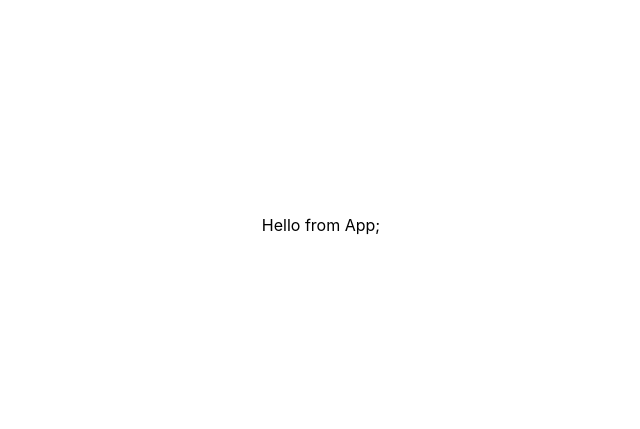
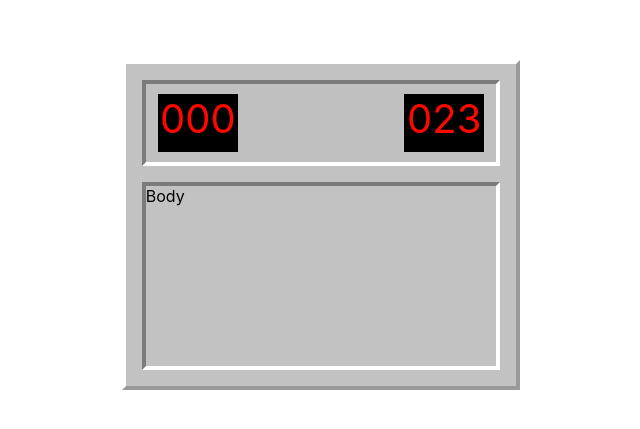
Before and after one commit to Saad-Daoud/React-demineur-ty, a React (Create React App) app: page / in a window 1280 px wide. Shown: the part 175-604 px from the top of the page, without its empty margins (319-959 px from the left). Built offline with nearby package versions, Linux system fonts and the light colour scheme.

Commit message:
part1 30'

```diff
--- a/src/components/App/App.scss
+++ b/src/components/App/App.scss
@@ -1,2 +1,29 @@
 .App {
+    background: #c2c2c2;
+    padding: 16px;
+    border-width: 4px;
+    border-style: solid;
+    border-color: white #999 #999 white;
 }
+
+.Header{
+    background: #C0C0C0;
+    padding: 10px 12px;
+    border-width: 4px;
+    border-style: solid;
+    border-color: #7b7b7b white white #7b7b7b;
+    display: flex;
+    justify-content: space-between;
+    align-items: center;
+}
+
+.Body{
+    margin-top: 16px;
+    border-width: 4px;
+    border-style: solid;
+    border-color: #7b7b7b white white #7b7b7b;
+    display: grid;
+    grid-template-rows: repeat(9, 1fr);
+    grid-template-columns: repeat(9, 1fr);
+
+}
--- a/src/components/App/index.tsx
+++ b/src/components/App/index.tsx
@@ -1,12 +1,19 @@
 import React from "react";
+import NumberDisplay from "../NumberDisplay";
 
 import "./App.scss";
+
+
 
 
 const App: React.FC = () => {
     return (
         <div className="App">
-            Hello from App;
+            <div className="Header">
+                <NumberDisplay value={0} />
+                <NumberDisplay value={23} />
+            </div>
+            <div className="Body">Body</div>
         </div>
     )
 }
--- /dev/null
+++ b/src/components/NumberDisplay/NumberDisplay.scss
@@ -0,0 +1,11 @@
+.NumberDisplay{
+    width: 80px;
+    height: 58px;
+    color: #ff0701;
+    background: black;
+    text-align: center;
+    font-size: 40px;
+
+
+
+}
--- /dev/null
+++ b/src/components/NumberDisplay/index.tsx
@@ -0,0 +1,13 @@
+import React from "react";
+
+import "./NumberDisplay.scss";
+
+interface NumberDisplayProps{
+    value: number;
+}
+
+const NumberDisplay: React.FC<NumberDisplayProps> = ({value}) => {
+    return <div className="NumberDisplay">{value.toString().padStart(3, "0")}</div>
+};
+
+export default NumberDisplay;
```
